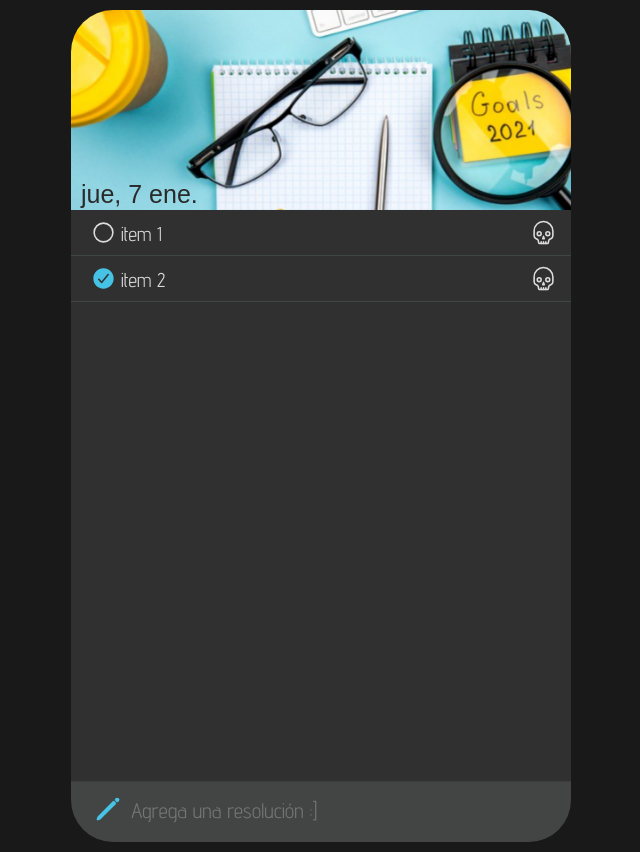
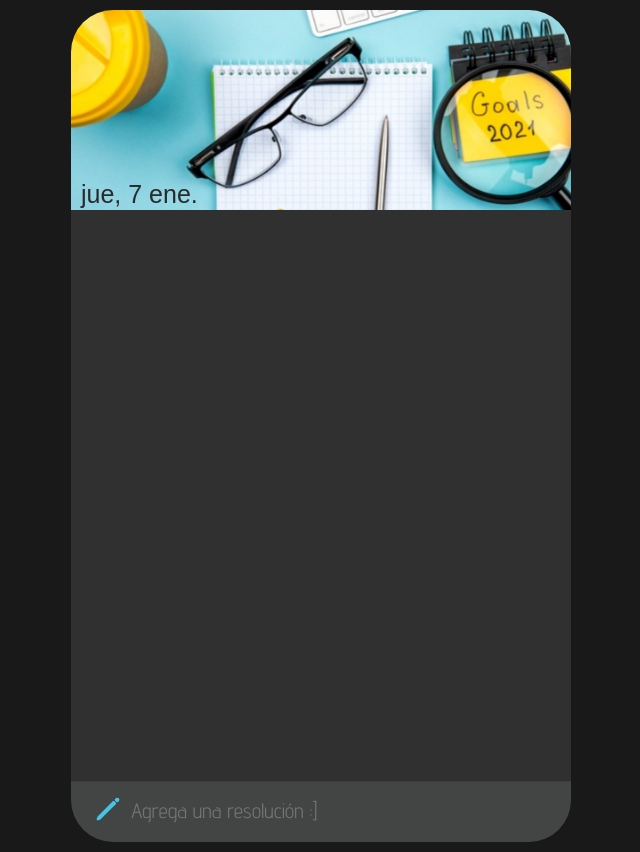
Before and after one commit to the-code-loops/2021-Proy1-Resoluciones, a plain HTML site: page index.html in a window 1280 px wide. Shown: the whole page, without its empty margins (319-959 px from the left). Drawn offline with nearby package versions, Linux system fonts and the light colour scheme; a web font is replaced by a local one.

Commit message:
index sin hard data

```diff
--- a/index.html
+++ b/index.html
@@ -15,20 +15,10 @@
 
     <div class="container">
         <div class="header-bg">
-            <div id="date">17 enero</div>
+            <div id="date"></div>
         </div>
         <div class="resolutions">
             <ul id="list">
-                <li class="item">
-                    <ion-icon class="icon checked not" name="ellipse-outline"></ion-icon>
-                    <p class="desc">item 1</p>
-                    <ion-icon class="icon trash" name="skull-outline"></ion-icon>
-                </li>
-                <li class="item">
-                    <ion-icon class="icon checked done" name="checkmark-circle"></ion-icon>
-                    <p class="desc">item 2</p>
-                    <ion-icon class="icon trash" name="skull-outline"></ion-icon>
-                </li>
             </ul>
         </div>
         <div class="add-item">
```
